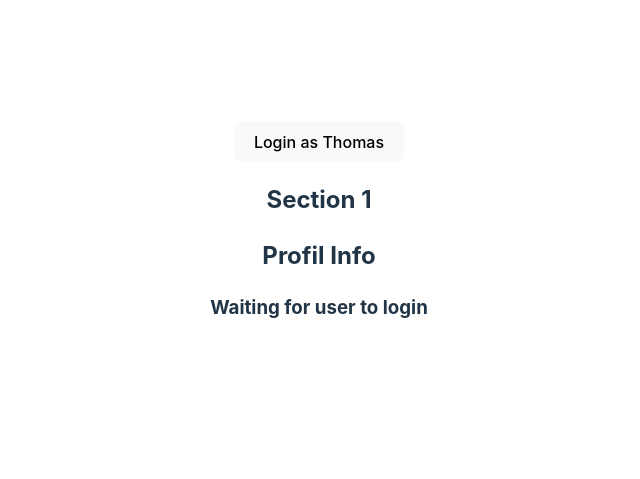
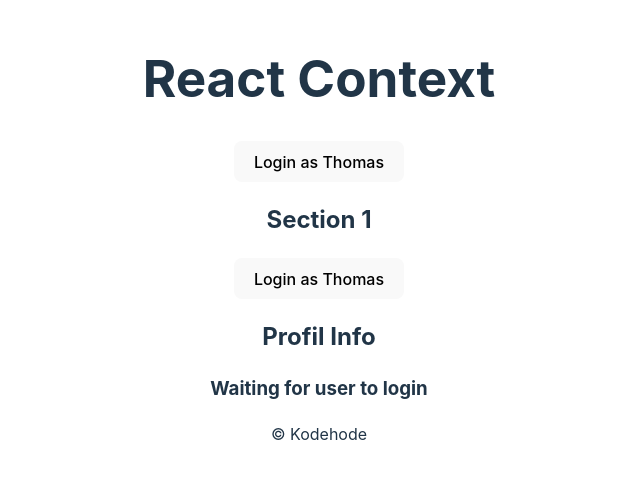
Before and after one commit to LarsGJobloop/module-d-2206-use-context, a React (Vite) app: page / in a window 1280 px wide. Shown: the part 169-648 px from the top of the page, without its empty margins (321-961 px from the left). Built offline with nearby package versions, Linux system fonts and the light colour scheme.

Commit message:
add login button component

```diff
--- a/src/App.jsx
+++ b/src/App.jsx
@@ -4,23 +4,29 @@ import { userContext } from './contexts/userContext'
 import { Main } from './components/Main/Main'
 
 import './App.css'
+import { LoginButton } from './components/LoginButton/LoginButton'
 
 
 export default function App() {
   const [user, setUser] = useState(null)
 
-  function login() {
-    setUser({
-      name: "Thomas",
-      age: "37"
-    })
-  }
-
   return (
     // Provide the context to some part of our application
-    <userContext.Provider value={user}>
-      <button onClick={login}>Login as Thomas</button>
-      <Main user={user} />
+    <userContext.Provider value={{user, setUser}}>
+
+      <header>
+        <h1>React Context</h1>
+        <LoginButton />
+      </header>
+
+      <main>
+        <Main user={user} />
+      </main>
+
+      <footer>
+        &copy; Kodehode
+      </footer>
+
     </userContext.Provider>
   )
 }
--- /dev/null
+++ b/src/components/LoginButton/LoginButton.jsx
@@ -0,0 +1,33 @@
+import { useContext } from "react"
+import { userContext } from "../../contexts/userContext"
+
+export function LoginButton() {
+  const {user, setUser} = useContext(userContext)
+
+  function login() {
+    setUser({
+      name: "Thomas",
+      age: "37"
+    })
+  }
+
+  function logout() {
+    setUser(null)
+  }
+
+  return (
+    <button
+      onClick={
+        user === null
+        ? login
+        : logout
+      }
+    >
+      {
+        user === null
+        ? "Login as Thomas"
+        : "Logout"
+      }
+    </button>
+  )
+}
--- a/src/components/Main/Main.jsx
+++ b/src/components/Main/Main.jsx
@@ -1,3 +1,4 @@
+import { LoginButton } from "../LoginButton/LoginButton"
 import { ProfileInfo } from "../ProfileInfo/ProfileInfo"
 
 export function Main(props) {
@@ -5,6 +6,7 @@ export function Main(props) {
     <main>
       <section>
         <h2>Section 1</h2>
+        <LoginButton />
       </section>
 
       <section>
--- a/src/components/ProfileInfo/ProfileInfo.jsx
+++ b/src/components/ProfileInfo/ProfileInfo.jsx
@@ -3,7 +3,7 @@ import { userContext } from "../../contexts/userContext"
 
 export function ProfileInfo(props) {
   // Extract the context information where we need it
-  const user = useContext(userContext)
+  const {user} = useContext(userContext)
   console.log(user)
 
   return (
```
